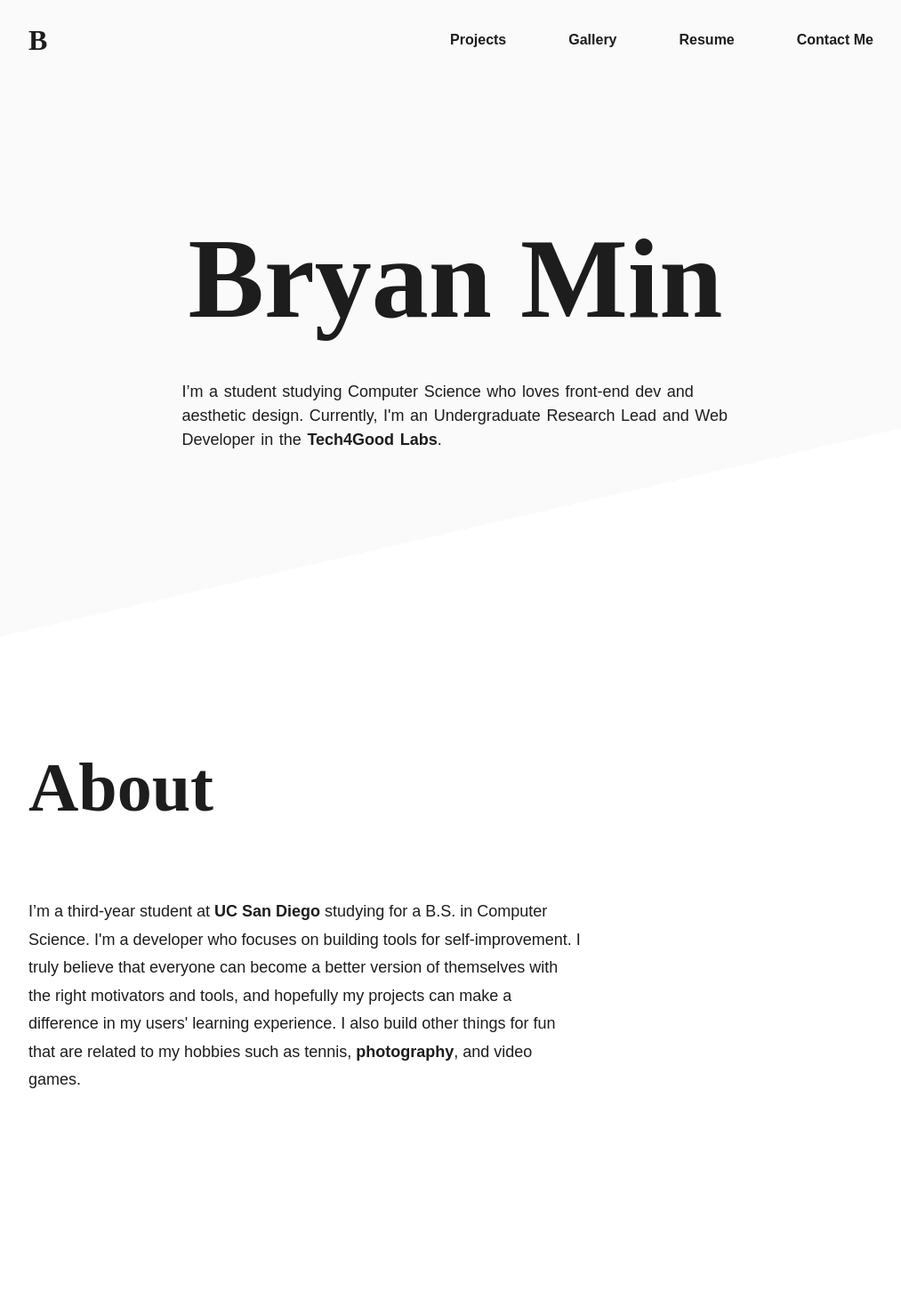
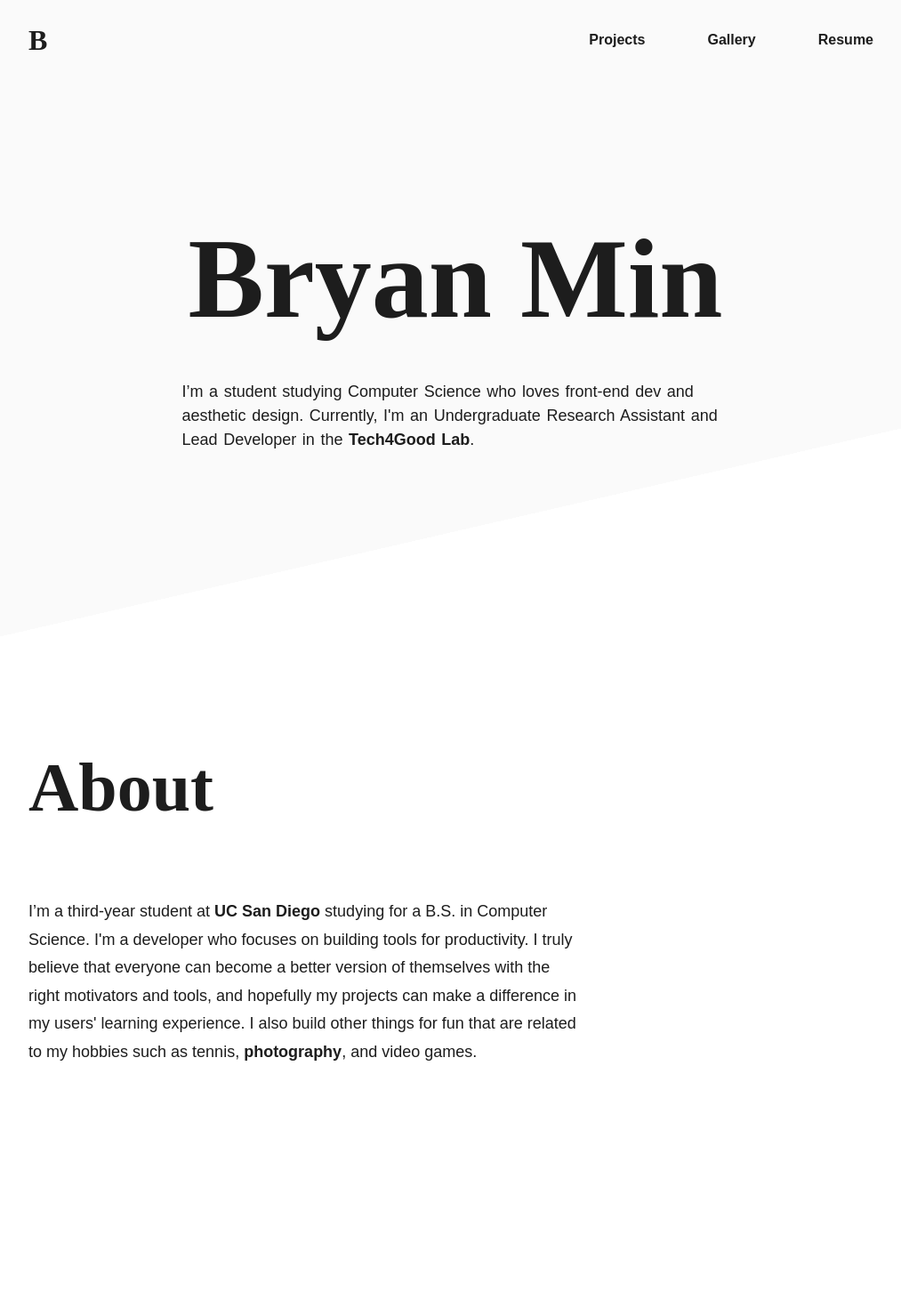
Before and after one commit to bdhmin/portfolio, a React (Create React App) app: page / in a window 1280 px wide. Shown: the top 1470 px of the page at 89% size, without its empty margins (128-1141 px from the left). Built offline with nearby package versions, Linux system fonts and the light colour scheme; no server answers; a web font is replaced by a local one.

Commit message:
Temp: Removed Contact Me

```diff
--- a/src/App/About/about.js
+++ b/src/App/About/about.js
@@ -18,7 +18,7 @@ function About() {
           <div className="Bio">
             <p>
               I’m a third-year student at <a className="ucsd" href="https://ucsd.edu" target="_blank" rel="noreferrer">UC San Diego</a> studying for a B.S. in Computer Science.
-              I'm a developer who focuses on building tools for self-improvement.
+              I'm a developer who focuses on building tools for productivity.
               I truly believe that everyone can become a better version of themselves with the right motivators and tools, and hopefully my projects can make a difference in my users' learning experience.
               I also build other things for fun that are related to my hobbies such as tennis, <a class="glry" href="/gallery">photography</a>, and video games.
             </p>
--- a/src/App/Home/home.js
+++ b/src/App/Home/home.js
@@ -34,7 +34,7 @@ class Home extends Component {
         <div className="Intro">
           <div className="Name">Bryan Min</div>
           <div className="Greeting">
-            <h6>I’m a student studying Computer Science who loves front-end dev and aesthetic design. Currently, I'm an Undergraduate Research Lead and Web Developer in the <a className="t4g" href="https://tech4good.soe.ucsc.edu/#/" target="_blank" rel="noreferrer">Tech4Good Labs</a>.</h6>
+            <h6>I’m a student studying Computer Science who loves front-end dev and aesthetic design. Currently, I'm an Undergraduate Research Assistant and Lead Developer in the <a className="t4g" href="https://tech4good.soe.ucsc.edu/#/" target="_blank" rel="noreferrer">Tech4Good Lab</a>.</h6>
             {/* <div className="status">
               <h6><b>Live Status</b>: I'm { this.state.currentStatus }</h6>
             </div> */}
--- a/src/App/NavBar/navbar.js
+++ b/src/App/NavBar/navbar.js
@@ -53,9 +53,9 @@ class NavBar extends Component {
             <a className="nav-item" href="https://drive.google.com/file/d/1l3u772aWaQsYtQeuaqJdGw0JdAX3jCjz/view?usp=sharing" target="_blank" rel="noreferrer">
               <li>Resume</li>
             </a>
-            <div onClick={this.copyEmail} className="nav-item">
+            {/* <div onClick={this.copyEmail} className="nav-item">
               <li>Contact Me</li>
-            </div>
+            </div> */}
 
             {/* <span className="nav-item">
               <Link to="/gallery">
```
